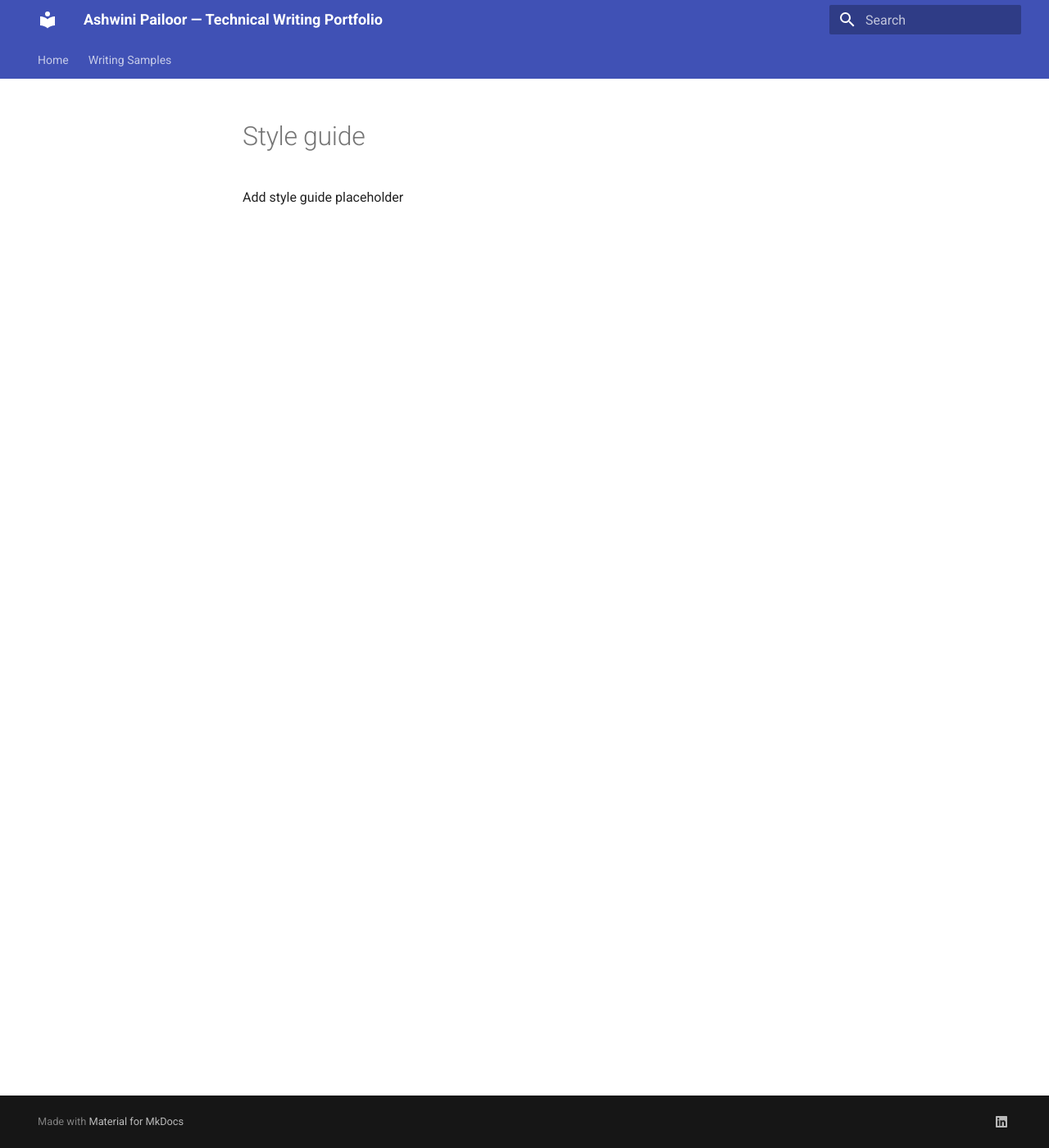
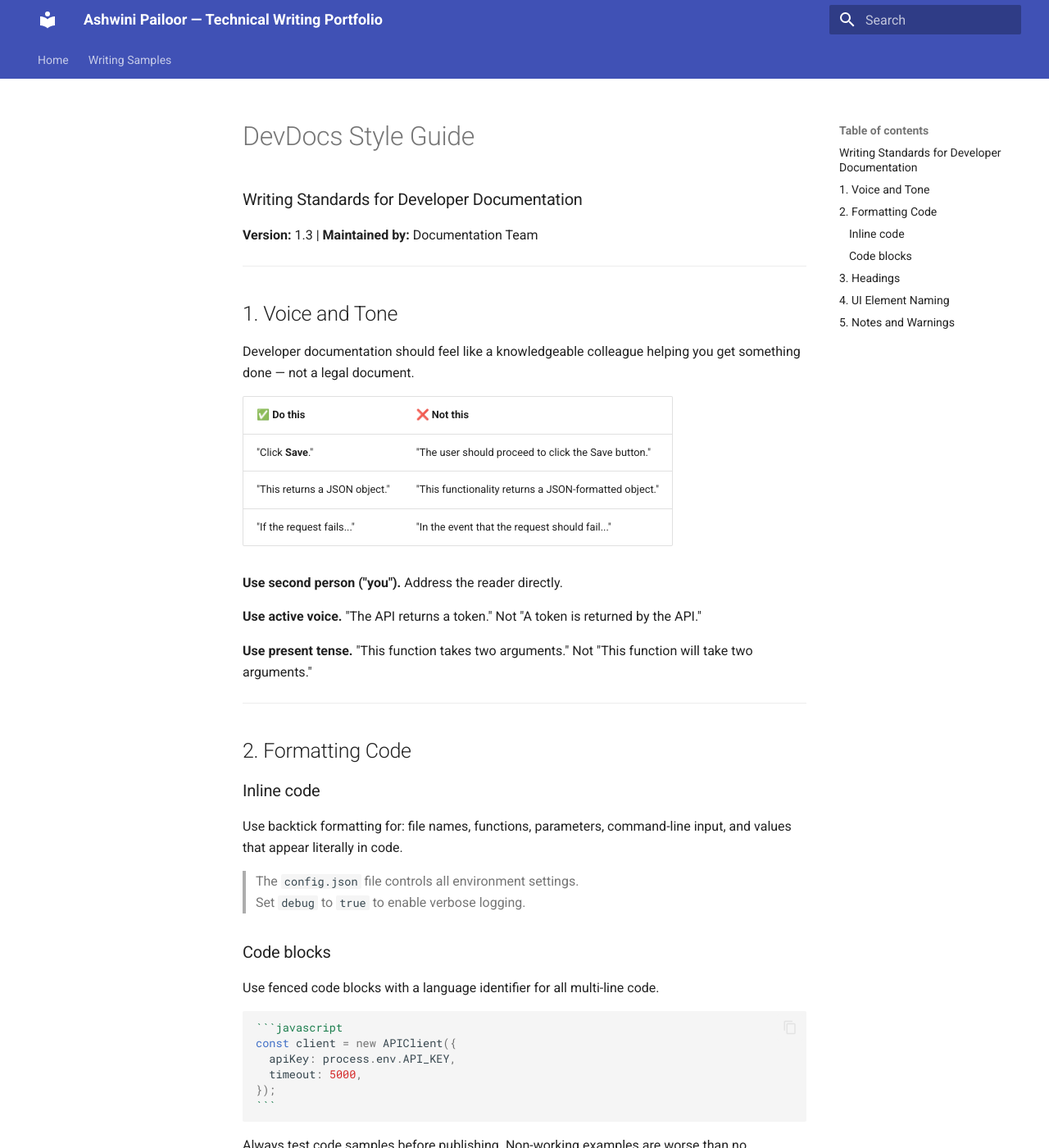
Before and after one commit to AshwiniPailoor/Technical_writing_portfolio, an MkDocs documentation site: the page built from docs/style-guide.md, in a window 1280 px wide and 1400 px high. Shown: the whole window at 82% size. Built offline with MkDocs 1.6.1 and Material for MkDocs 9.7.7, drawn with Linux system fonts in a browser that asks for light colours; some of the changed text lies outside the part shown.

Commit message:
Update style-guide.md

`````diff
--- a/docs/style-guide.md
+++ b/docs/style-guide.md
@@ -1 +1,105 @@
-Add style guide placeholder
+# DevDocs Style Guide
+### Writing Standards for Developer Documentation
+
+**Version:** 1.3 | **Maintained by:** Documentation Team
+
+---
+
+## 1. Voice and Tone
+
+Developer documentation should feel like a knowledgeable colleague
+helping you get something done — not a legal document.
+
+| ✅ Do this | ❌ Not this |
+|-----------|------------|
+| "Click **Save**." | "The user should proceed to click the Save button." |
+| "This returns a JSON object." | "This functionality returns a JSON-formatted object." |
+| "If the request fails..." | "In the event that the request should fail..." |
+
+**Use second person ("you").** Address the reader directly.
+
+**Use active voice.** "The API returns a token." Not "A token is returned by the API."
+
+**Use present tense.** "This function takes two arguments." Not "This function will take two arguments."
+
+---
+
+## 2. Formatting Code
+
+### Inline code
+
+Use backtick formatting for: file names, functions, parameters,
+command-line input, and values that appear literally in code.
+
+> The `config.json` file controls all environment settings.
+> Set `debug` to `true` to enable verbose logging.
+
+### Code blocks
+
+Use fenced code blocks with a language identifier for all multi-line code.
+
+````markdown
+```javascript
+const client = new APIClient({
+  apiKey: process.env.API_KEY,
+  timeout: 5000,
+});
+```
+````
+
+Always test code samples before publishing. Non-working examples are
+worse than no examples.
+
+---
+
+## 3. Headings
+
+Use sentence case for all headings (capitalize only the first word
+and proper nouns).
+
+| ✅ Correct | ❌ Incorrect |
+|-----------|-------------|
+| Set up authentication | Set Up Authentication |
+| API rate limits | API Rate Limits |
+| Troubleshoot connection errors | Troubleshoot Connection Errors |
+
+Use H2 (`##`) for major sections. Use H3 (`###`) for subsections.
+Avoid H4 and deeper — restructure the content instead.
+
+---
+
+## 4. UI Element Naming
+
+When referring to UI elements, match the label exactly as it appears
+in the product, and bold it.
+
+> Click **New Project**.
+> Select **Settings → Integrations → Webhooks**.
+
+Use these terms consistently:
+
+| UI element | Use this term |
+|------------|---------------|
+| ☰ (hamburger) | Menu icon |
+| … (overflow) | More options |
+| The top bar | Navigation bar |
+| Pop-up window | Dialog |
+
+---
+
+## 5. Notes and Warnings
+
+Use callout boxes to draw attention to important information.
+
+**Note:** For general information the reader might find useful.
+
+**Important:** For information that affects the outcome if missed.
+
+**Warning:** For information about potential data loss or irreversible actions.
+
+> ⚠️ **Warning:** Deleting a workspace is permanent. All associated
+> projects and integrations will be removed immediately.
+
+---
+
+*This is a writing sample created for portfolio purposes.*
`````
